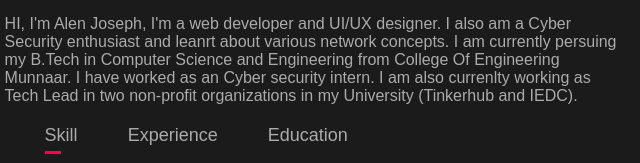
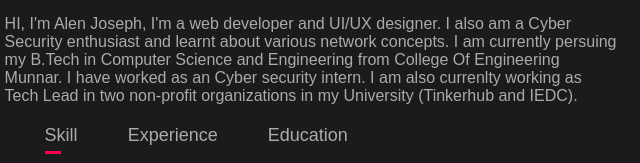
Before and after one commit to DJZake/Portfolio-Website, a plain HTML site: page index.html in a window 1280 px wide. Shown: the part 882-1045 px from the top of the page, 533-1173 px from the left. Drawn offline with Linux system fonts and the light colour scheme.

Commit message:
correction

```diff
--- a/index.html
+++ b/index.html
@@ -46,8 +46,8 @@
                     <br>
                     <p>
                 HI, I'm Alen Joseph, I'm a web developer and UI/UX designer.
-                I also am a Cyber Security enthusiast and leanrt about various network concepts.
-                I am currently persuing my B.Tech in Computer Science and Engineering from College Of Engineering Munnaar.
+                I also am a Cyber Security enthusiast and learnt about various network concepts.
+                I am currently persuing my B.Tech in Computer Science and Engineering from College Of Engineering Munnar.
                 I have worked as an Cyber security intern.
                 I am also currenlty working as Tech Lead in two non-profit organizations in my University (Tinkerhub and IEDC).
                     </p>
```
